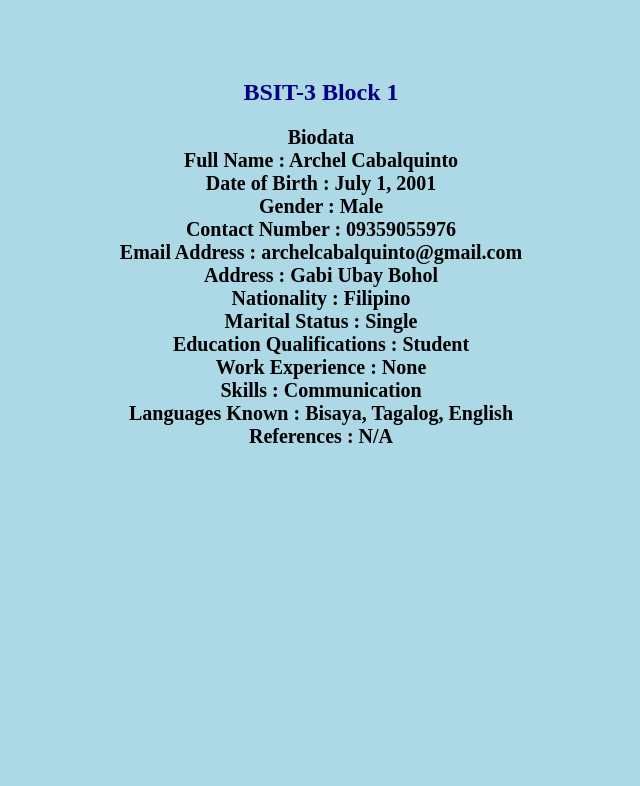
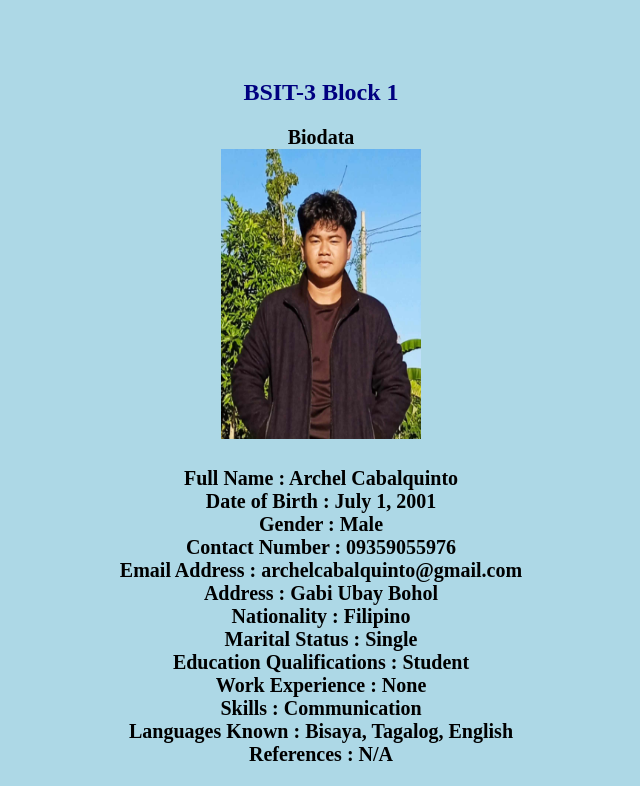
Before and after one commit to ArChill69/Biodata_proj, a plain HTML site: page index.html in a window 1280 px wide. Shown: the part 158-944 px from the top of the page, without its empty margins (319-959 px from the left). Before the commit the page ends 800 px from the top, so only its background shows below. Drawn offline with Linux system fonts and the light colour scheme.

Commit message:
Add Profile Picture

```diff
--- a/index.html
+++ b/index.html
@@ -13,7 +13,7 @@
 
     <p>
         Biodata <br>
-
+        <img src= "pic.jpeg" alt="#"><br><br>
                        Full Name : Archel Cabalquinto<br>
                    Date of Birth : July 1, 2001<br>
                           Gender : Male<br>
--- a/style.css
+++ b/style.css
@@ -16,3 +16,7 @@ p{
     text-align: center;
     color:black;
 }
+img{
+    width:200px;
+    height:290px;
+}
```
Also changed, not shown: pic.jpeg (added).
